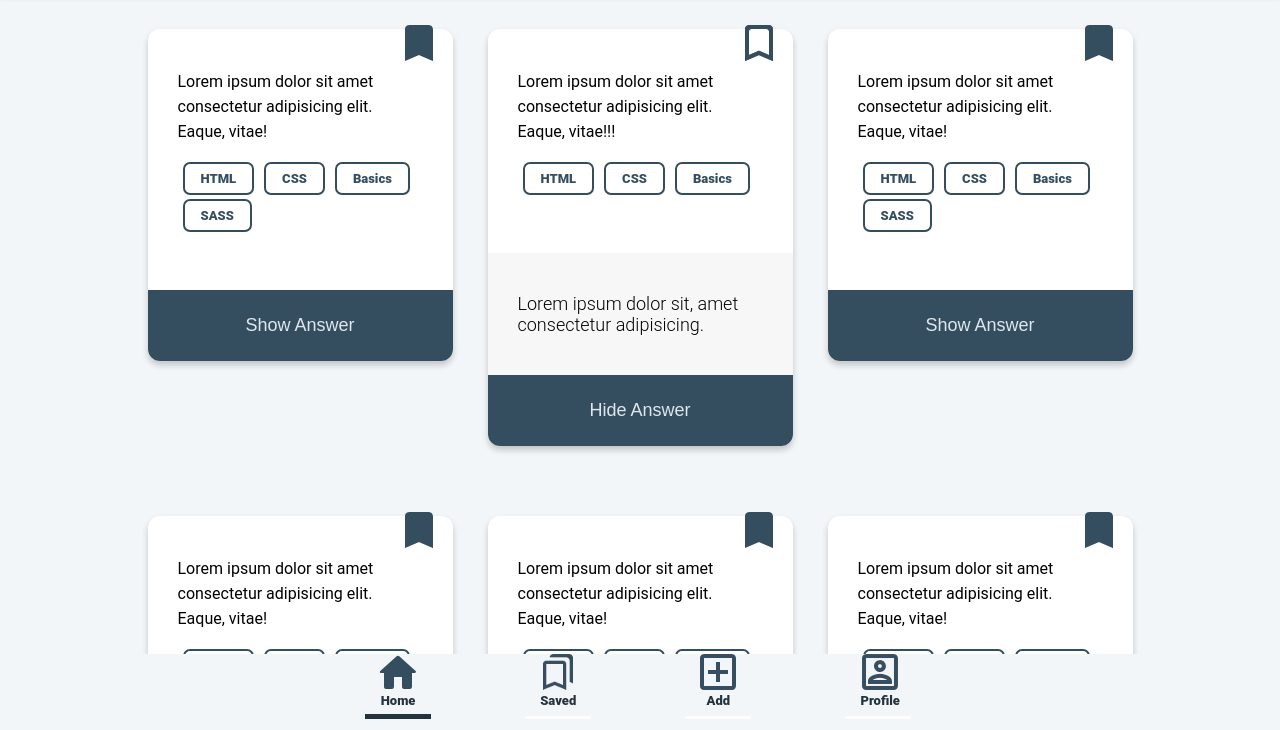
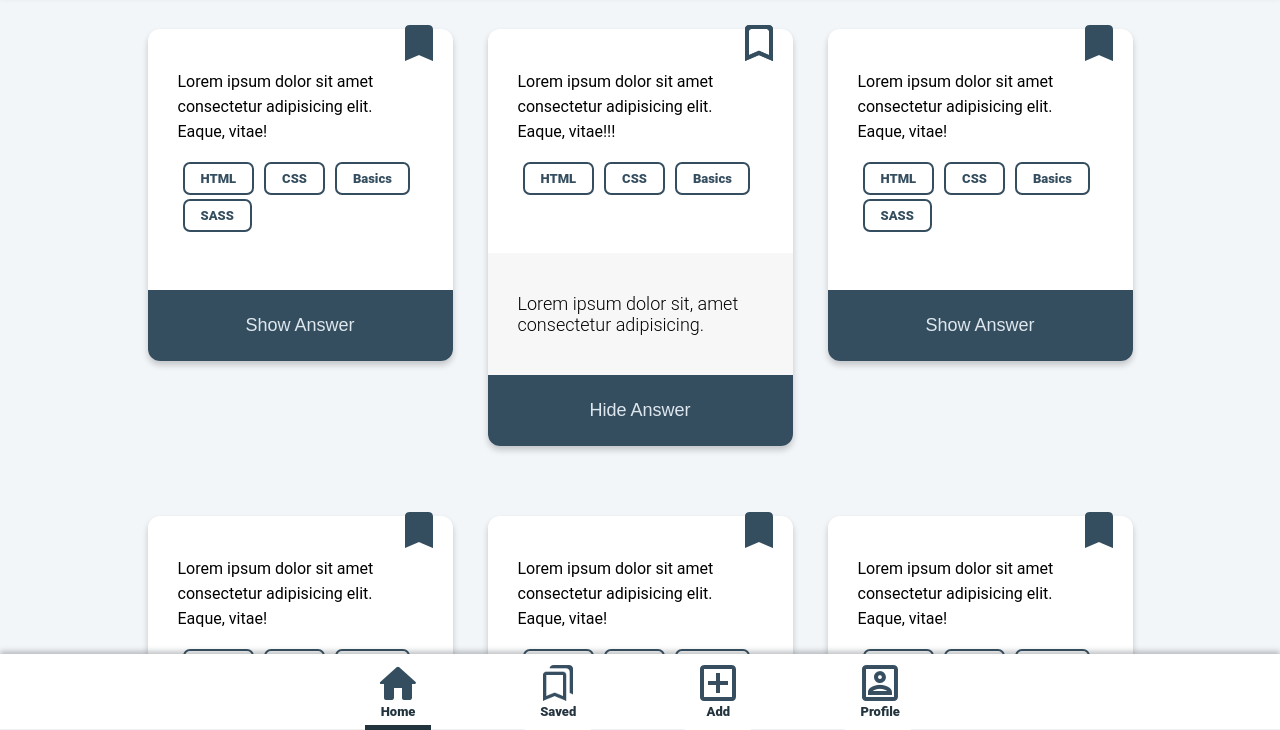
Before and after one commit to mpagels/quiz-app, a website: page index.html in a window 1280 px wide. Shown: the part 71-801 px from the top of the page. Drawn offline with nearby package versions, Linux system fonts and the light colour scheme.

Commit message:
Import footer in styles.scss

```diff
--- a/scss/styles.scss
+++ b/scss/styles.scss
@@ -8,6 +8,7 @@
 @import './header';
 @import './header';
 @import './button';
+@import './footer';
 
 body {
   font-family: 'Roboto', sans-serif;
```
Also changed, not shown: styles.css.
